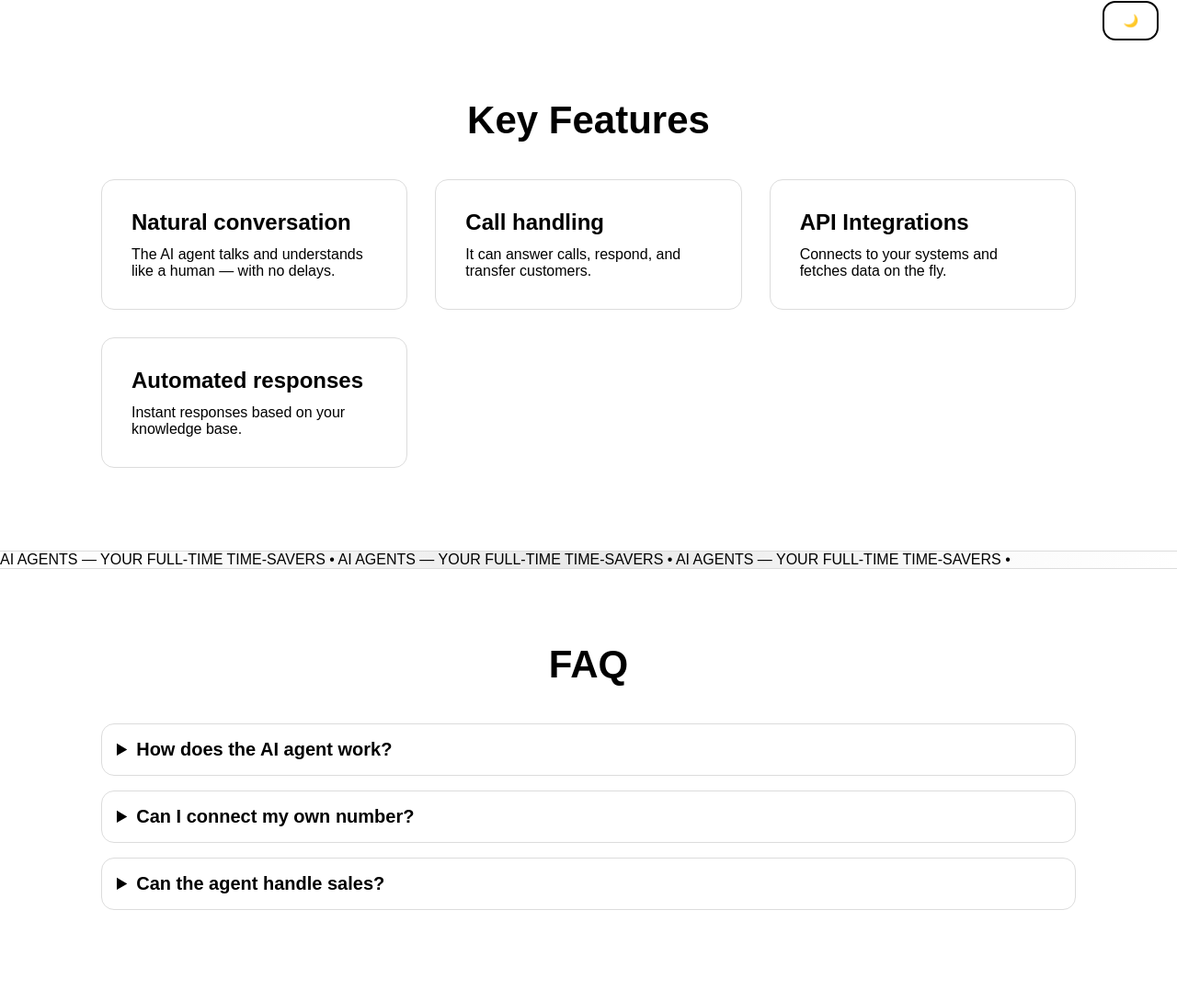
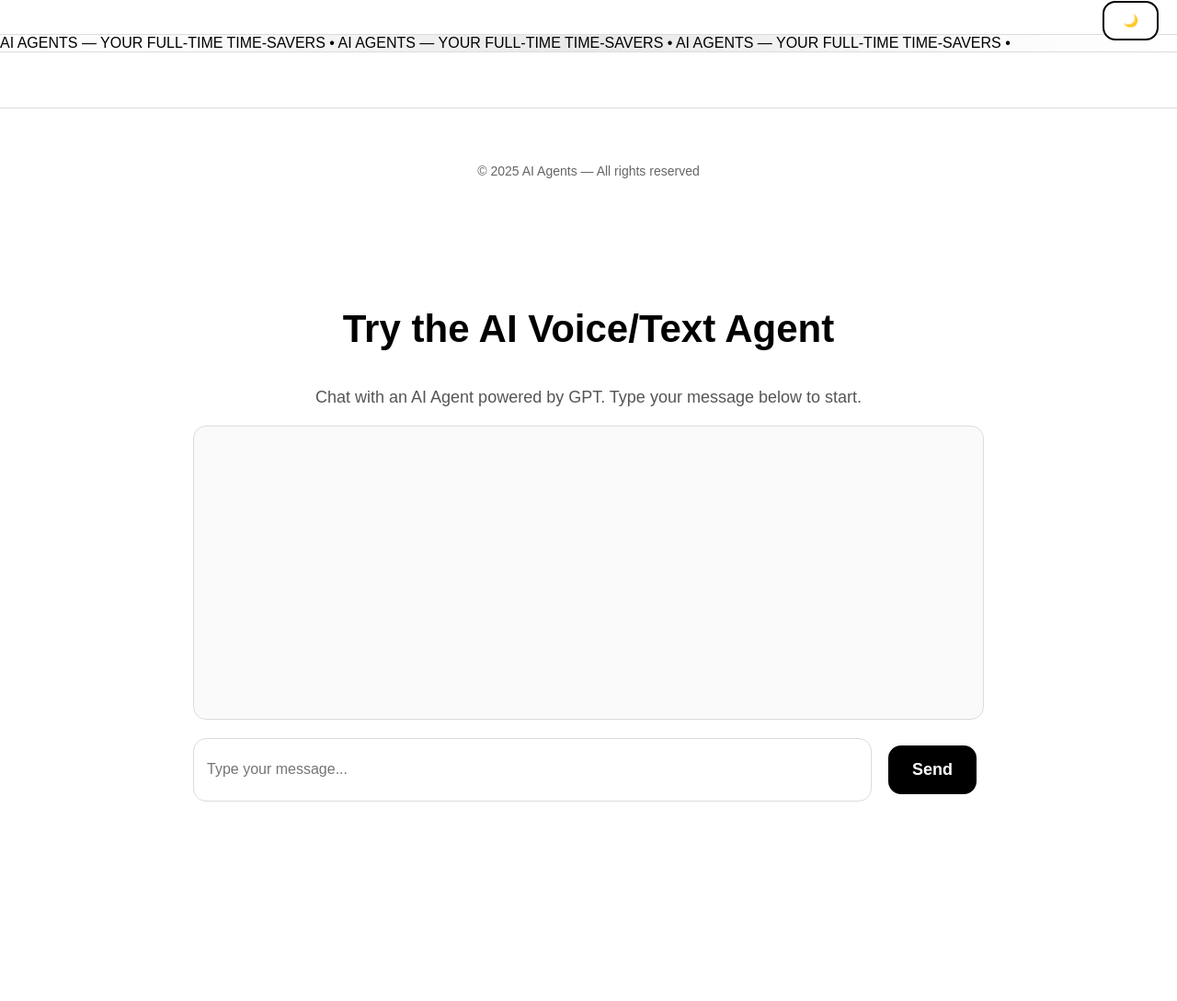
Before and after one commit to majsterprod-rgb/majsterprod-rgb.github.io, a plain HTML site: page index.html in a window 1280 px wide. Shown: the part 736-1825 px from the top of the page at 92% size. After the commit the page ends 1688 px from the top, so only its background shows below. Drawn offline with Linux system fonts and the light colour scheme.

Commit message:
Update index.html

```diff
--- a/index.html
+++ b/index.html
@@ -260,31 +260,7 @@
 
   </div>
 
-  <section id="features">
-    <h2>Key Features</h2>
 
-    <div class="grid">
-      <div class="card">
-        <h3>Natural conversation</h3>
-        <p>The AI agent talks and understands like a human — with no delays.</p>
-      </div>
-
-      <div class="card">
-        <h3>Call handling</h3>
-        <p>It can answer calls, respond, and transfer customers.</p>
-      </div>
-
-      <div class="card">
-        <h3>API Integrations</h3>
-        <p>Connects to your systems and fetches data on the fly.</p>
-      </div>
-
-      <div class="card">
-        <h3>Automated responses</h3>
-        <p>Instant responses based on your knowledge base.</p>
-      </div>
-    </div>
-  </section>
 
   <!-- MOVING TICKER -->
   <div class="ticker">
@@ -295,30 +271,7 @@
   </div>
 
   <!-- FAQ -->
-  <section id="faq">
-    <h2>FAQ</h2>
 
-    <div class="faq-item">
-      <details>
-        <summary>How does the AI agent work?</summary>
-        <p>It analyzes your data and responds in real time.</p>
-      </details>
-    </div>
-
-    <div class="faq-item">
-      <details>
-        <summary>Can I connect my own number?</summary>
-        <p>Yes — full integration with VoIP.</p>
-      </details>
-    </div>
-
-    <div class="faq-item">
-      <details>
-        <summary>Can the agent handle sales?</summary>
-        <p>Yes, it can qualify leads and redirect customers.</p>
-      </details>
-    </div>
-  </section>
 
   <!-- FOOTER -->
   <footer>
@@ -385,6 +338,10 @@
         box.lastChild.innerHTML = `<strong>AI:</strong> ${reply}`;
       } catch (err) {
         addMessage('AI', 'Error connecting to AI service.');
+      }
+    }
+
+  </script>
 
 </body>
 </html>
```
